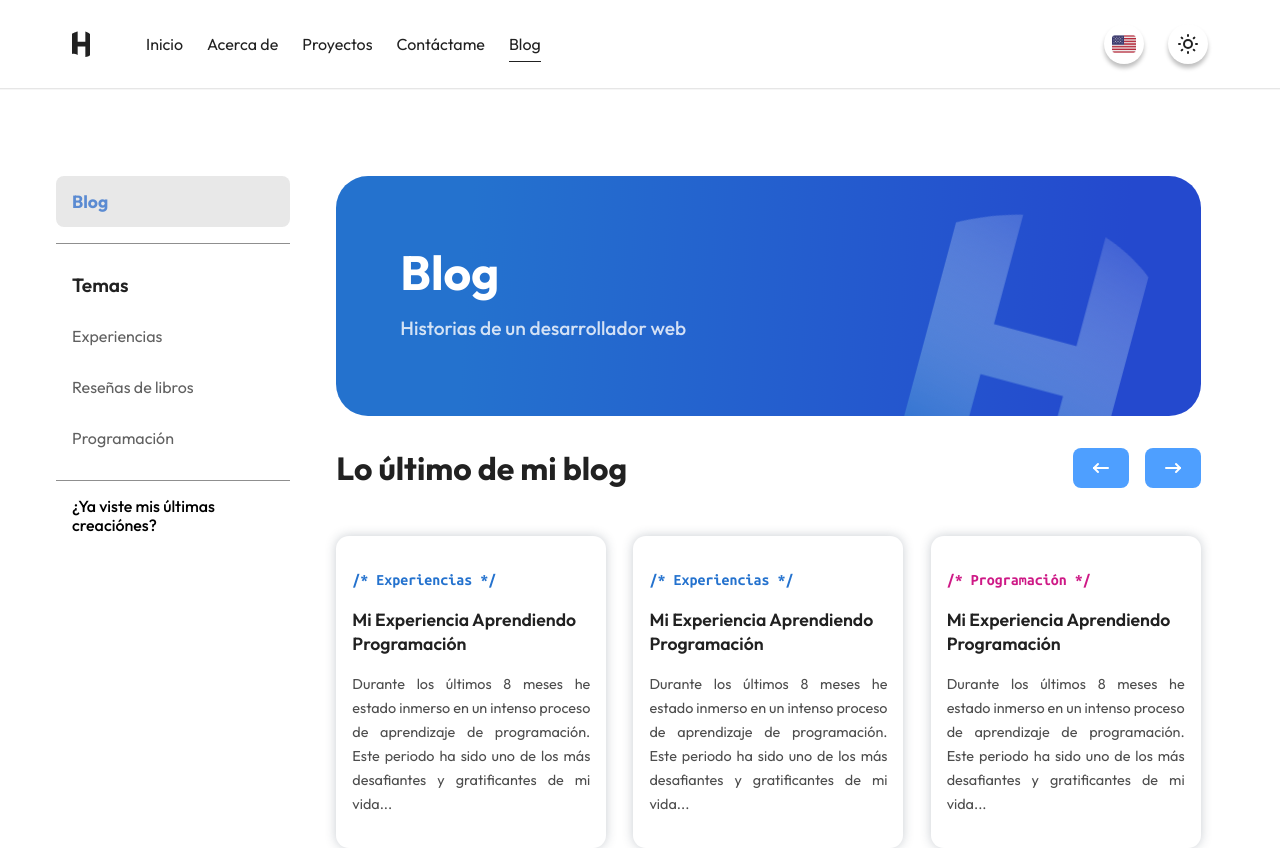
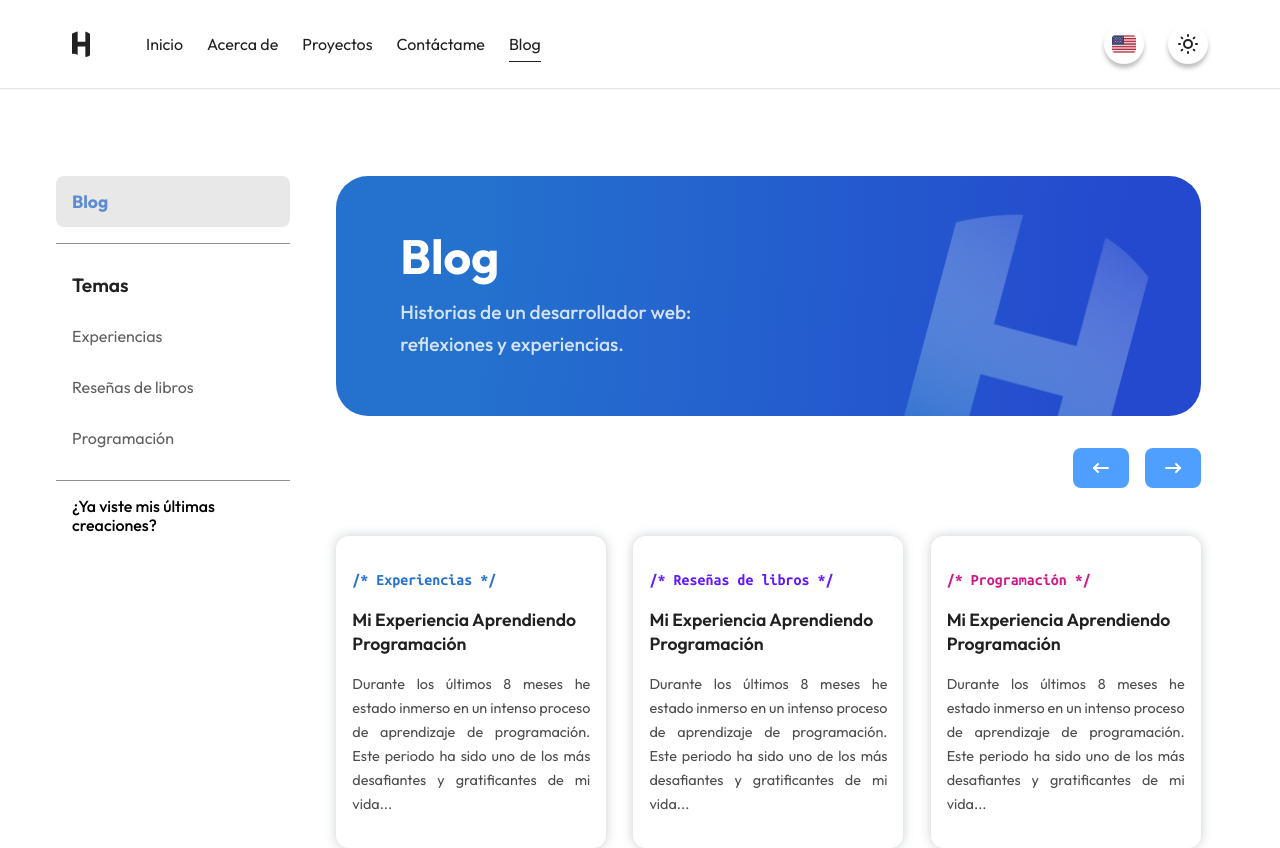
Before and after one commit to YerikAH/portfolio, a React (Vite) app: page /blog in a window 1280 px wide. Shown: the top 848 px of the page. Built offline with nearby package versions, Linux system fonts and the light colour scheme.

Commit message:
Dev: udpate project

```diff
--- a/public/data.json
+++ b/public/data.json
@@ -15,7 +15,7 @@
           "button_one": "Certificados",
           "button_two": "Currículo",
           "button_es_cv": "Descargar CV en español",
-          "button_en_cv":"Descargar CV en ingles"
+          "button_en_cv": "Descargar CV en ingles"
         },
         "section_second": {
           "headline": "Sobre mí"
@@ -117,45 +117,45 @@
           }
         ]
       },
-      "blog":{
-        "navigation_blog":{
-          "title": ["Blog","Temas"],
+      "blog": {
+        "navigation_blog": {
+          "title": ["Blog", "Temas"],
           "topics": [
             {
-              "name":"Experiencias",
+              "name": "Experiencias",
               "word": "exp"
             },
             {
-              "name":"Reseñas de libros",
+              "name": "Reseñas de libros",
               "word": "review"
             },
             {
-              "name":"Programación",
+              "name": "Programación",
               "word": "code"
             }
           ],
-          "project" : "¿Ya viste mis últimas creaciónes?"
+          "project": "¿Ya viste mis últimas creaciones?"
         },
         "banner": {
           "title": "Blog",
-          "subtitle": "Historias de un desarrollador web"
+          "subtitle": "Historias de un desarrollador web: reflexiones y experiencias."
         },
-        "blog_preview":[
+        "blog_preview": [
           {
             "id": "blog_1",
-            "word":"exp",
+            "word": "exp",
             "title": "Mi Experiencia Aprendiendo Programación",
             "description": "Durante los últimos 8 meses he estado inmerso en un intenso proceso de aprendizaje de programación. Este periodo ha sido uno de los más desafiantes y gratificantes de mi vida..."
           },
           {
             "id": "blog_2",
-            "word":"exp",
+            "word": "review",
             "title": "Mi Experiencia Aprendiendo Programación",
             "description": "Durante los últimos 8 meses he estado inmerso en un intenso proceso de aprendizaje de programación. Este periodo ha sido uno de los más desafiantes y gratificantes de mi vida..."
           },
           {
             "id": "blog_3",
-            "word":"code",
+            "word": "code",
             "title": "Mi Experiencia Aprendiendo Programación",
             "description": "Durante los últimos 8 meses he estado inmerso en un intenso proceso de aprendizaje de programación. Este periodo ha sido uno de los más desafiantes y gratificantes de mi vida..."
           }
@@ -177,7 +177,7 @@
           "button_one": "Certificates",
           "button_two": "Resume",
           "button_es_cv": "Download CV in Spanish",
-          "button_en_cv":"Download CV in English"
+          "button_en_cv": "Download CV in English"
         },
         "section_second": {
           "headline": "About"
@@ -279,47 +279,47 @@
           }
         ]
       },
-      "blog":{
-        "navigation_blog":{
-          "title": ["Blog","Topics"],
+      "blog": {
+        "navigation_blog": {
+          "title": ["Blog", "Topics"],
           "topics": [
             {
-              "name":"Experiencias",
+              "name": "Experiences ",
               "word": "exp"
             },
             {
-              "name":"Reseñas de libros",
+              "name": "Book reviews",
               "word": "review"
             },
             {
-              "name":"Programación",
+              "name": "Programming",
               "word": "code"
             }
           ],
-          "project" : "¿Ya viste mis últimas creaciónes?"
+          "project": "Have you seen my latest creations yet?"
         },
         "banner": {
-          "title": "Blog",
-          "subtitle": "Historias de un desarrollador web"
+          "title": "My Blog",
+          "subtitle": "Stories of a web developer: reflections and experiences."
         },
-        "blog_preview":[
+        "blog_preview": [
           {
             "id": "blog_1",
-            "word":"exp",
-            "title": "Mi Experiencia Aprendiendo Programación",
-            "description": "Durante los últimos 8 meses he estado inmerso en un intenso proceso de aprendizaje de programación. Este periodo ha sido uno de los más desafiantes y gratificantes de mi vida..."
+            "word": "exp",
+            "title": "My Experience Learning Programming ",
+            "description": "During the last 8 months I have been immersed in an intense programming learning process. This period has been one of the most challenging and rewarding of my life..."
           },
           {
             "id": "blog_2",
-            "word":"exp",
-            "title": "Mi Experiencia Aprendiendo Programación",
-            "description": "Durante los últimos 8 meses he estado inmerso en un intenso proceso de aprendizaje de programación. Este periodo ha sido uno de los más desafiantes y gratificantes de mi vida..."
+            "word": "review",
+            "title": "My Experience Learning Programming ",
+            "description": "During the last 8 months I have been immersed in an intense programming learning process. This period has been one of the most challenging and rewarding of my life..."
           },
           {
             "id": "blog_3",
-            "word":"code",
-            "title": "Mi Experiencia Aprendiendo Programación",
-            "description": "Durante los últimos 8 meses he estado inmerso en un intenso proceso de aprendizaje de programación. Este periodo ha sido uno de los más desafiantes y gratificantes de mi vida..."
+            "word": "code",
+            "title": "My Experience Learning Programming ",
+            "description": "During the last 8 months I have been immersed in an intense programming learning process. This period has been one of the most challenging and rewarding of my life..."
           }
         ]
       }
@@ -353,26 +353,26 @@
   ],
   "social_media": [
     {
-      "name":"linkedin",
-      "icon":"./images/icon/linkedin-link.svg",
+      "name": "linkedin",
+      "icon": "./images/icon/linkedin-link.svg",
       "user": "Harvey Yerik Vasquez Huaranga",
       "link": "https://www.linkedin.com/in/harvey-yerik-vasquez-huaranga-802218228/"
     },
-     {
+    {
       "name": "github",
-      "icon":"./images/icon/github-link.svg",
+      "icon": "./images/icon/github-link.svg",
       "user": "YerikAH",
       "link": "https://github.com/YerikAH"
     },
     {
       "name": "twitter",
-      "icon":"./images/icon/twitter-link.svg",
+      "icon": "./images/icon/twitter-link.svg",
       "user": "@yerikhar",
       "link": "https://twitter.com/yerikhar"
     },
     {
       "name": "email",
-      "icon":"./images/icon/email-link.svg",
+      "icon": "./images/icon/email-link.svg",
       "user": "yerik05vh@gmail.com",
       "link": "yerik05vh@gmail.com"
     }
--- a/src/components/pages/blog/section/SectionFirstBlog.tsx
+++ b/src/components/pages/blog/section/SectionFirstBlog.tsx
@@ -2,13 +2,7 @@ import {
   BoxGridBlog,
   BoxGridOne,
   BoxGridTwo,
-  GroupBox,
-  GroupContent,
-  GroupContentLink,
-  SectionStylesBlog,
-  SpanText,
-  TextBox,
-  TitleBox,
+  SectionStylesBlogTheme,
 } from "../../../../styles/blog/section_first_blog";
 
 import { useContext } from "react";
@@ -26,7 +20,7 @@ export default function SectionFirstBlog() {
   return (
     <FetchContext.Provider value={dataContext}>
       <ThemeContext.Provider value={themeContext}>
-        <SectionStylesBlog className={themeContext.theme}>
+        <SectionStylesBlogTheme className={themeContext.theme}>
           <BoxGridBlog>
             <BoxGridOne>
               <NavigationBlog nav={dataContext.blog} />
@@ -34,10 +28,10 @@ export default function SectionFirstBlog() {
             <BoxGridTwo>
               <BannerBlog nav={dataContext.blog} />
               <TitleBlog />
-              <GroupBoxBlog nav={dataContext.blog}/>
+              <GroupBoxBlog nav={dataContext.blog} />
             </BoxGridTwo>
           </BoxGridBlog>
-        </SectionStylesBlog>
+        </SectionStylesBlogTheme>
       </ThemeContext.Provider>
     </FetchContext.Provider>
   );
--- a/src/styles/blog/section_first_blog.ts
+++ b/src/styles/blog/section_first_blog.ts
@@ -1,6 +1,7 @@
 import styled from "styled-components";
+import { Theme } from "../../enum/LanguageEnum";
 
-export const SectionStylesBlog = styled.section`
+const SectionStylesBlog = styled.section`
   width: 100%;
   display: flex;
   justify-content: center;
@@ -15,10 +16,10 @@ export const BoxGridBlog = styled.div`
   width: 100%;
   display: grid;
   padding: 0 1rem 8.5rem 1rem;
-  border-bottom: 1px solid var(--black-10);
+
   @media (min-width: 720px) {
     grid-template-columns: 20% 74%;
-gap: 4%;
+    gap: 4%;
   }
 `;
 export const BoxGridOne = styled.div``;
@@ -32,7 +33,11 @@ export const BoxGridTwo = styled.div`
 export const DecorationBox = styled.div`
   border-radius: 2rem;
   padding: 2rem;
-  background: linear-gradient(93.89deg, var(--blue-strong) 15.64%, var(--blue-sky) 90.51%);
+  background: linear-gradient(
+    93.89deg,
+    var(--blue-strong) 15.64%,
+    var(--blue-sky) 90.51%
+  );
   width: 100%;
   display: flex;
   justify-content: start;
@@ -93,10 +98,9 @@ export const DecorationImage = styled.img`
 `;
 
 export const SubtitleTwo = styled.h2`
-  color: var(--black);
   font: normal normal 700 1.8rem/2.5rem var(--font-lato);
-    @media (min-width: 720px) {
-      font-size: 2rem;
+  @media (min-width: 720px) {
+    font-size: 2rem;
   }
 `;
 export const BoxTitle = styled.div`
@@ -120,7 +124,7 @@ export const IconButton = styled.button`
   justify-content: center;
   align-items: center;
   transition: 0.3s cubic-bezier(0.25, 0.72, 0.37, 1.18);
-  &:hover{
+  &:hover {
     opacity: 1;
   }
 `;
@@ -131,7 +135,6 @@ export const GroupBox = styled.div`
   grid-template-columns: repeat(auto-fill, 100%);
   place-items: center;
   gap: 3rem;
-
 
   @media (min-width: 810px) {
     grid-template-columns: repeat(auto-fill, 270px);
@@ -147,11 +150,9 @@ export const GroupContent = styled.div`
   overflow: hidden;
   position: relative;
   box-shadow: 0px 0px 11px rgba(38, 55, 75, 0.25);
-  background-color: var(--white);
   padding: 2rem 1rem;
   display: grid;
   border-radius: 0.8rem;
-
 `;
 export const GroupContentLink = styled.a`
   position: absolute;
@@ -237,5 +238,26 @@ export const Separate = styled.div`
 export const TextDecoration = styled.p`
   font: normal normal 500 1rem/1.2rem var(--font-lato);
   padding: 0 1rem;
+`;
 
+export const SectionStylesBlogTheme = styled(SectionStylesBlog)`
+  ${BoxGridBlog} {
+    border-bottom: ${(props) =>
+      props.className === Theme.dark
+        ? "1px solid var(--white-10)"
+        : "1px solid var(--black-10)"};
+  }
+  ${SubtitleTwo} {
+    color: ${(props) =>
+      props.className === Theme.dark ? "var(--black-pale)" : "var(--white)"};
+  }
+  ${GroupContent} {
+    background-color: ${(props) =>
+      props.className === Theme.dark ? "var(--black-pale)" : "var(--white)"};
+
+    box-shadow: ${(props) =>
+      props.className === Theme.dark
+        ? "0px 0px 11px rgba(255, 255, 255, 0.25)"
+        : "0px 0px 11px rgba(38, 55, 75, 0.25)"};
+  }
 `;
```
